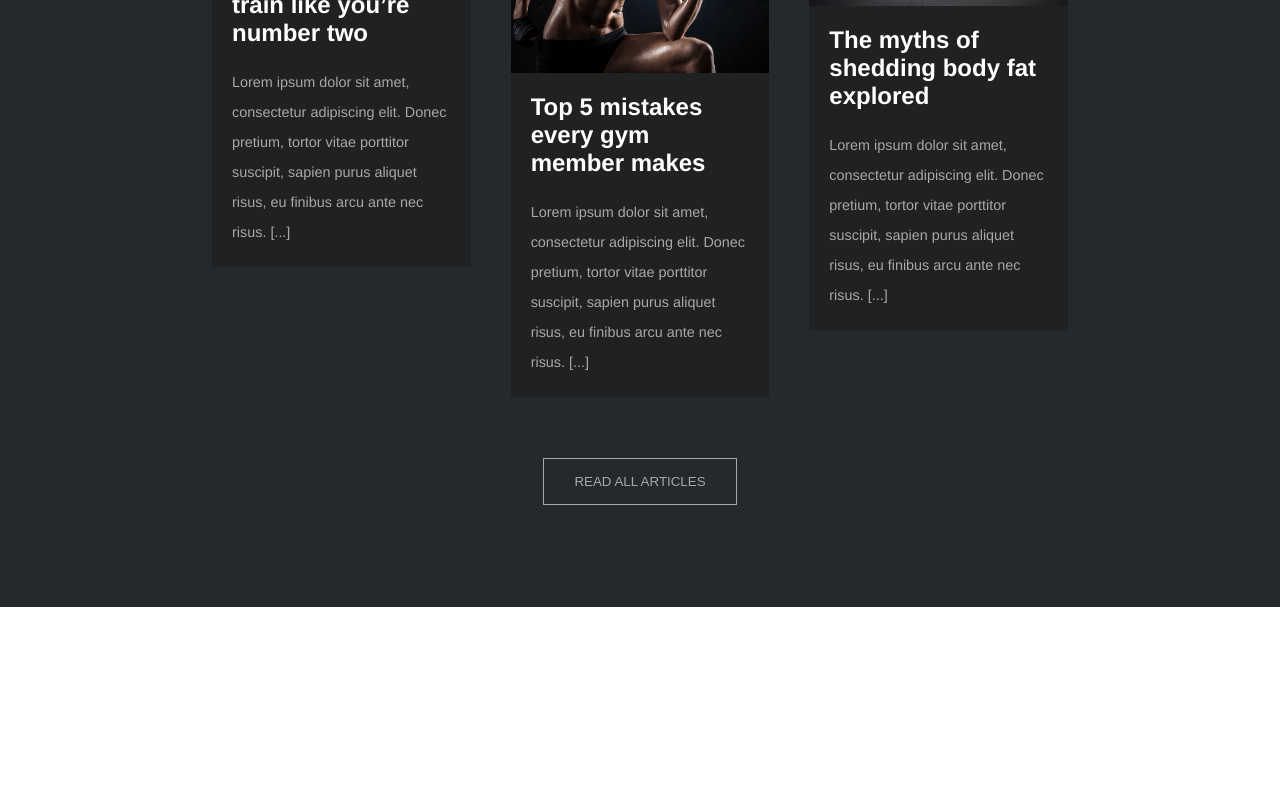
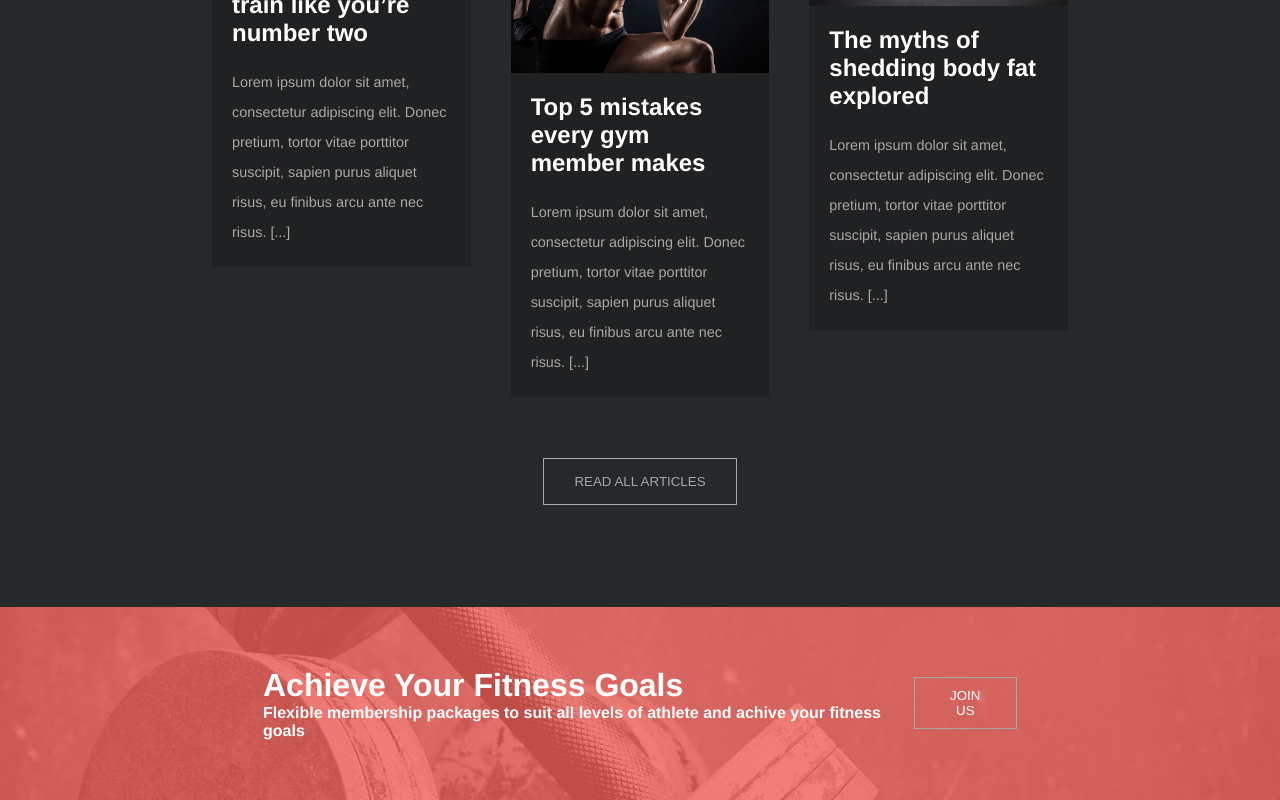
Before and after one commit to lollobianco/proj-html-vuejs, a Vue app: page / in a window 1280 px wide. Shown: the part 5814-6614 px from the top of the page. Before the commit the page ends 6421 px from the top, so only its background shows below. Built offline with nearby package versions, Linux system fonts and the light colour scheme.

Commit message:
Aggiunta prima sezione footer

```diff
--- a/public/index.html
+++ b/public/index.html
@@ -4,8 +4,8 @@
     <meta charset="utf-8">
     <meta http-equiv="X-UA-Compatible" content="IE=edge">
     <meta name="viewport" content="width=device-width,initial-scale=1.0">
-    <link rel="icon" href="<%= BASE_URL %>favicon.ico">
-    <title><%= htmlWebpackPlugin.options.title %></title>
+    <link rel="icon" href="./gym_logo_1x.ico">
+    <title>AVADA-GYM</title>
   </head>
   <body>
     <noscript>
--- a/src/App.vue
+++ b/src/App.vue
@@ -3,6 +3,7 @@
 
     <HeaderSection/>
     <MainSection/>
+    <FooterSection/>
 
   </div>
 </template>
@@ -10,12 +11,14 @@
 <script>
 import HeaderSection from './components/HeaderSection.vue'
 import MainSection from './components/MainSection.vue'
+import FooterSection from './components/FooterSection.vue'
 
 export default {
   name: 'App',
   components: {
     HeaderSection,
-    MainSection
+    MainSection,
+    FooterSection
   }
 }
 </script>
--- /dev/null
+++ b/src/components/FooterSection.vue
@@ -0,0 +1,72 @@
+<template>
+   <div>
+
+      <div class="red-parallax">
+
+         <div class="red-section">
+
+            <div>
+
+               <h1>Achieve Your Fitness Goals</h1>
+
+               <span> <b>Flexible membership packages to suit all levels of athlete and achive your fitness goals</b> </span>
+
+            </div>
+
+
+
+               <button class="button-red-section">JOIN US</button>
+
+
+
+
+         </div>
+
+      </div>
+
+   </div>
+</template>
+
+<script>
+   export default {
+      name: 'FooterSection'
+   }
+</script>
+
+<style lang="scss" scoped>
+
+.red-parallax{
+   background-image: url(../assets/home-parallax.jpg);
+   background-repeat: no-repeat;
+   background-position: center;
+   background-attachment: fixed;
+   background-size: cover;
+   padding: 60px;
+}
+
+.red-section{
+   width: 65%;
+   margin: 0 auto;
+   text-align: left;
+   color: white;
+   display: flex;
+   justify-content: space-between;
+}
+
+.button-red-section{
+   align-self: center;
+   padding: 10px 25px;
+   background-color: rgba(0, 0, 0, 0);
+   color: white;
+   border: 1px solid #A8A8A7;
+   cursor: pointer;
+   transition: 0.5s;
+}
+
+.button-red-section:hover{
+   background-color: #25292B;
+   border-color: #25292B;
+   box-shadow: 0 0 15px white;
+   font-size: 0.9rem;
+}
+</style>
```
Also changed, not shown: 1 other file (tests, documents, lock files or other folders).
